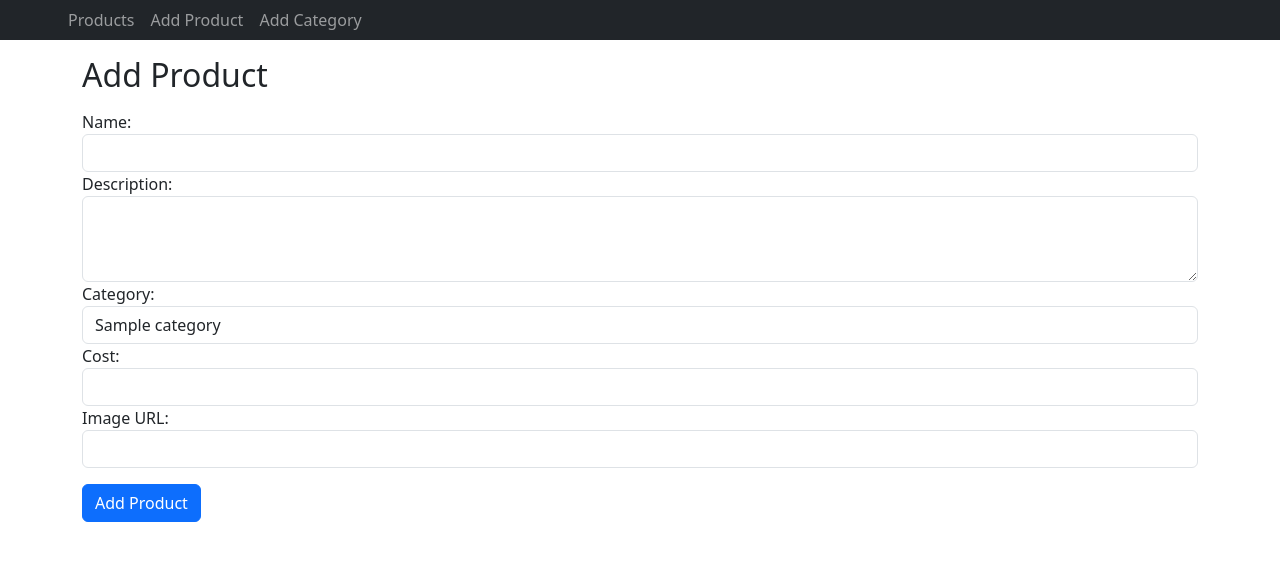
After one commit to daniyarotegen/homework_54, a Django app: page /product/add/ in a window 1280 px wide. The commit adds this page. Shown: the top 561 px of the page. Run offline with Django 4.2, Linux system fonts and the light colour scheme; tables that the repository leaves empty hold one stand-in row (values such as "Sample post").

Commit message:
Added views and templates for products and categories

```diff
--- /dev/null
+++ b/market/views/products.py
@@ -0,0 +1,22 @@
+from django.core.handlers.wsgi import WSGIRequest
+from django.shortcuts import render, redirect, get_object_or_404
+from market.models import Product, Category
+
+
+def p_add_view(request: WSGIRequest):
+    categories = Category.objects.all()
+    if request.method == 'GET':
+        return render(request, 'product_create.html', {'categories': categories})
+    name = request.POST.get('name')
+    description = request.POST.get('description')
+    category_id = request.POST.get('category')
+    category = Category.objects.get(pk=category_id)
+    cost = request.POST.get('cost')
+    image = request.POST.get('image')
+    product = Product.objects.create(name=name, description=description, category=category, cost=cost, image=image)
+    return redirect('product_detail', pk=product.pk)
+
+
+def detailed_view(request, pk):
+    product = get_object_or_404(Product, pk=pk)
+    return render(request, 'product.html', context={'product': product})
--- a/source/urls.py
+++ b/source/urls.py
@@ -15,10 +15,13 @@ Including another URLconf
 """
 from django.contrib import admin
 from django.urls import path
-
+from market.views.categories import c_add_view
 from market.views.index import index_view
+from market.views.products import p_add_view
 
 urlpatterns = [
     path('admin/', admin.site.urls),
     path("", index_view, name='index'),
+    path("product/add/", p_add_view, name='product_add'),
+    path("category/add/", c_add_view, name='category_add'),
 ]
--- a/templates/base.html
+++ b/templates/base.html
@@ -1,16 +1,25 @@
-{% load static %}
 <!DOCTYPE html>
 <html lang="en">
 <head>
     <meta charset="UTF-8">
-    <title>{% block title %}Blog{% endblock %}</title>
+    <link href="https://cdn.jsdelivr.net/npm/bootstrap@5.3.0-alpha1/dist/css/bootstrap.min.css" rel="stylesheet"
+          integrity="sha384-GLhlTQ8iRABdZLl6O3oVMWSktQOp6b7In1Zl3/Jr59b6EGGoI1aFkw7cmDA6j6gD" crossorigin="anonymous">
+    <title>{% block title %}
+        To Do List
+    {% endblock %}</title>
 </head>
 <body>
-<nav class="navbar">
-    <div class="container">
-        <ul class="menu">
-            <li>
-                <a href="{% url 'index' %}">Home</a>
+<nav class="navbar navbar-expand-lg navbar navbar-dark bg-dark" style="padding: 0 60px">
+    <div class="collapse navbar-collapse" id="navbarNav">
+        <ul class="navbar-nav">
+            <li class="nav-item active">
+                <a class="nav-link" href="{% url 'index' %}">Products</a>
+            </li>
+            <li class="nav-item active">
+                <a class="nav-link" href="{% url 'product_add' %}">Add Product</a>
+            </li>
+            <li class="nav-item active">
+                <a class="nav-link" href="{% url 'category_add' %}">Add Category</a>
             </li>
         </ul>
     </div>
@@ -20,5 +29,8 @@
 
     {% endblock %}
 </div>
+<script src="https://cdn.jsdelivr.net/npm/bootstrap@5.3.0-alpha1/dist/js/bootstrap.bundle.min.js"
+        integrity="sha384-w76AqPfDkMBDXo30jS1Sgez6pr3x5MlQ1ZAGC+nuZB+EYdgRZgiwxhTBTkF7CXvN"
+        crossorigin="anonymous"></script>
 </body>
 </html>
--- /dev/null
+++ b/templates/product_create.html
@@ -0,0 +1,35 @@
+{% extends 'base.html' %}
+{% block content %}
+    <p></p>
+    <h2>Add Product</h2>
+    <p></p>
+    <form method="POST">
+        {% csrf_token %}
+        <div class="form-group">
+            <label for="name">Name:</label>
+            <input type="text" class="form-control" name="name" required>
+        </div>
+        <div class="form-group">
+            <label for="description">Description:</label>
+            <textarea class="form-control" name="description" rows="3"></textarea>
+        </div>
+        <div class="form-group">
+            <label for="category">Category:</label>
+            <select name="category" class="form-control">
+                {% for category in categories %}
+                    <option value="{{ category.id }}">{{ category.name }}</option>
+                {% endfor %}
+            </select>
+        </div>
+        <div class="form-group">
+            <label for="cost">Cost:</label>
+            <input type="number" class="form-control" name="cost" min="0" step="0.01" required>
+        </div>
+        <div class="form-group">
+            <label for="image">Image URL:</label>
+            <input type="url" class="form-control" name="image">
+        </div>
+        <p></p>
+        <button type="submit" class="btn btn-primary">Add Product</button>
+    </form>
+{% endblock %}
```
Also changed, not shown: market/views/categories.py (added, +27 -0 lines), templates/index.html (+15 -6 lines).
